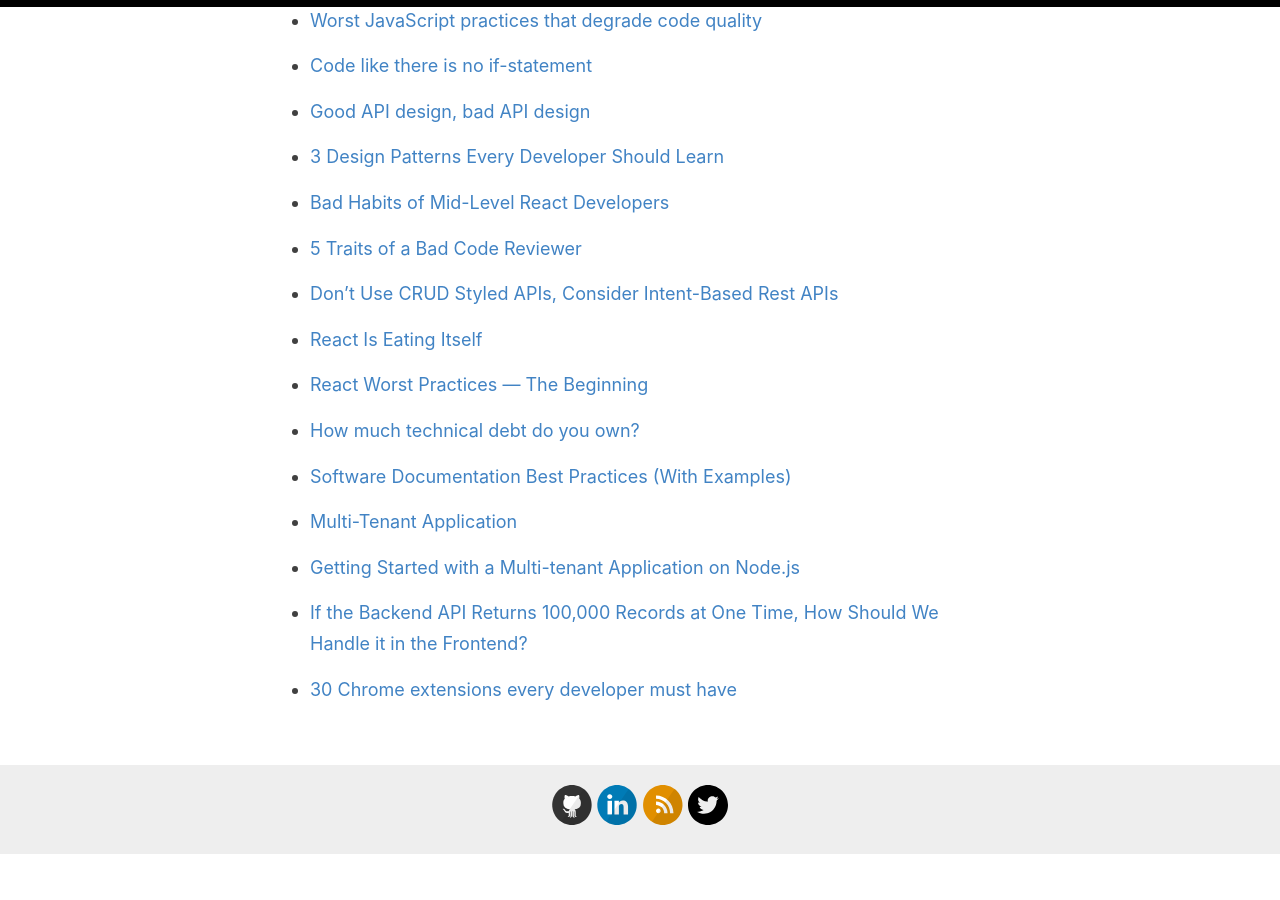
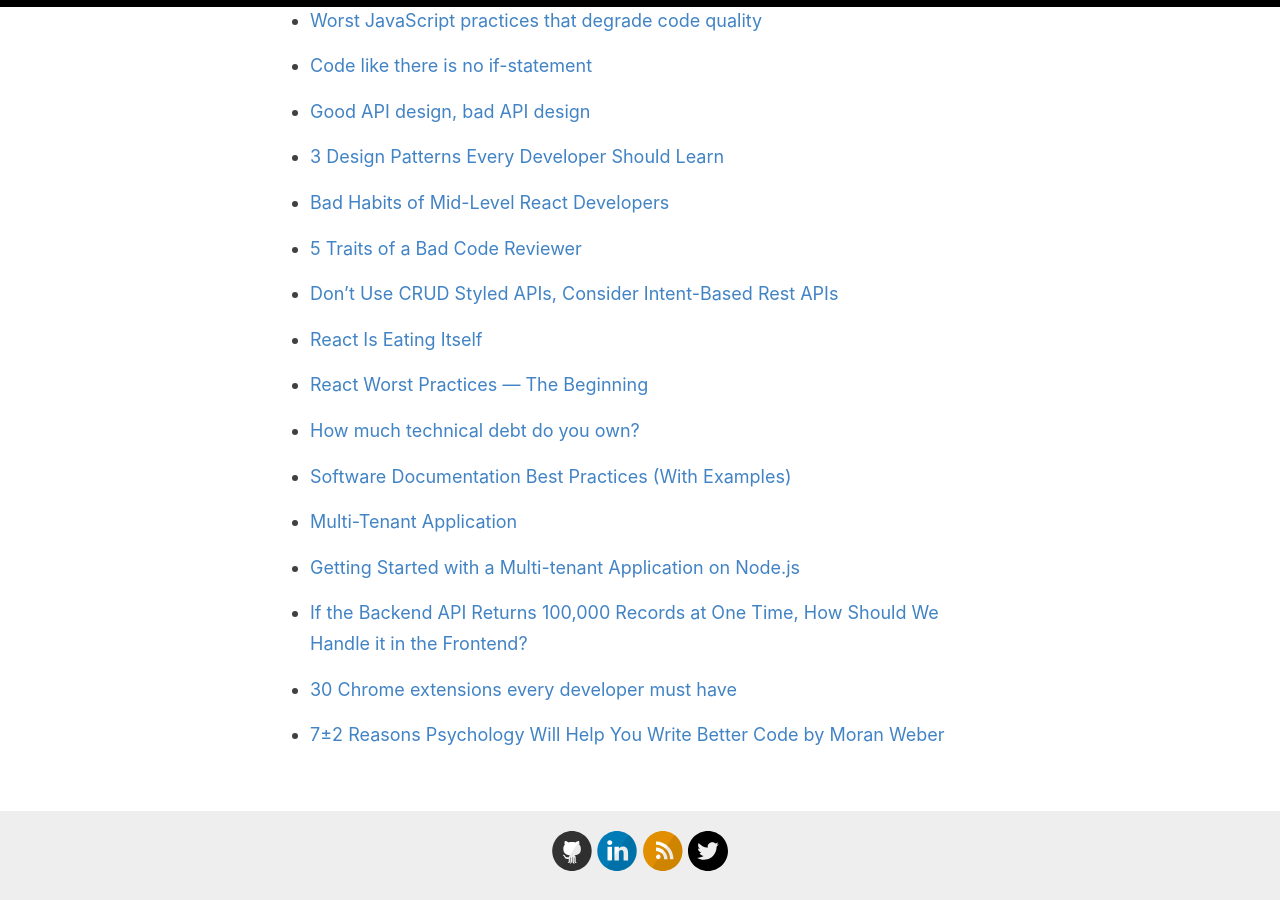
Before and after one commit to baijanathTharu/baijanathTharu.github.io, a Jekyll site: the page built from _pages/readings.md, in a window 1280 px wide and 900 px high, scrolled down 1091 px. Built offline with Jekyll 4.4.1, drawn with Linux system fonts in a browser that asks for light colours; before the commit the page ends 1946 px from its top, so only the background shows below that.

Commit message:
Update readings.md

```diff
--- a/_pages/readings.md
+++ b/_pages/readings.md
@@ -69,3 +69,5 @@ This is the list of all the important posts that I think are worth reading.
 - [If the Backend API Returns 100,000 Records at One Time, How Should We Handle it in the Frontend?](https://medium.com/frontend-canteen/if-the-backend-api-returns-100-000-records-at-one-time-how-should-we-handle-it-in-the-frontend-fab21218fe2)
 
 - [30 Chrome extensions every developer must have](https://studentsxstudents.com/30-chrome-extensions-every-developer-must-have-276f95b5c8e)
+
+- [7±2 Reasons Psychology Will Help You Write Better Code by Moran Weber](https://www.youtube.com/watch?v=jAUcbFM0nXE)
```
